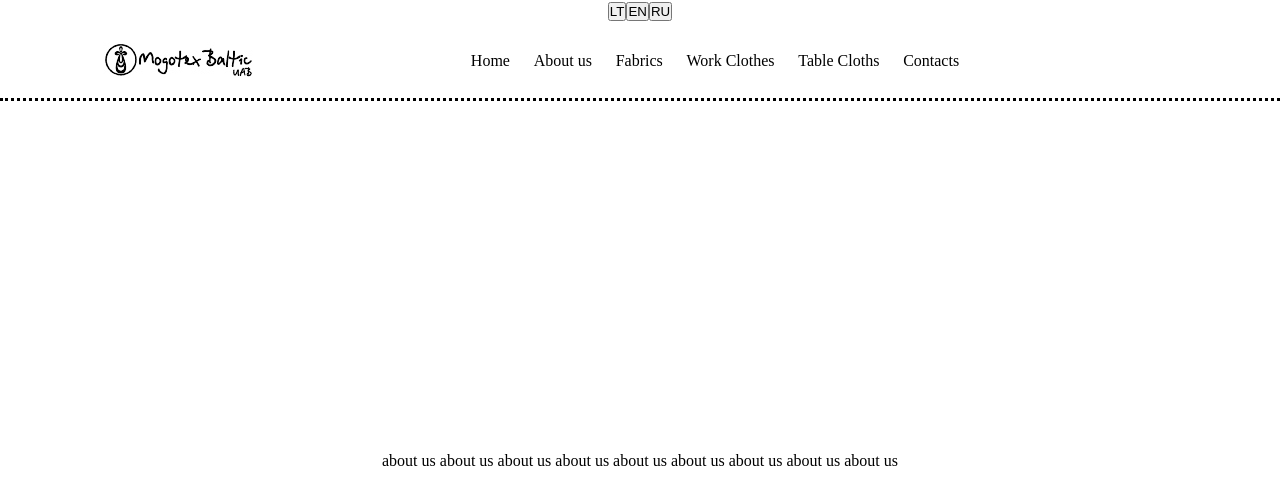
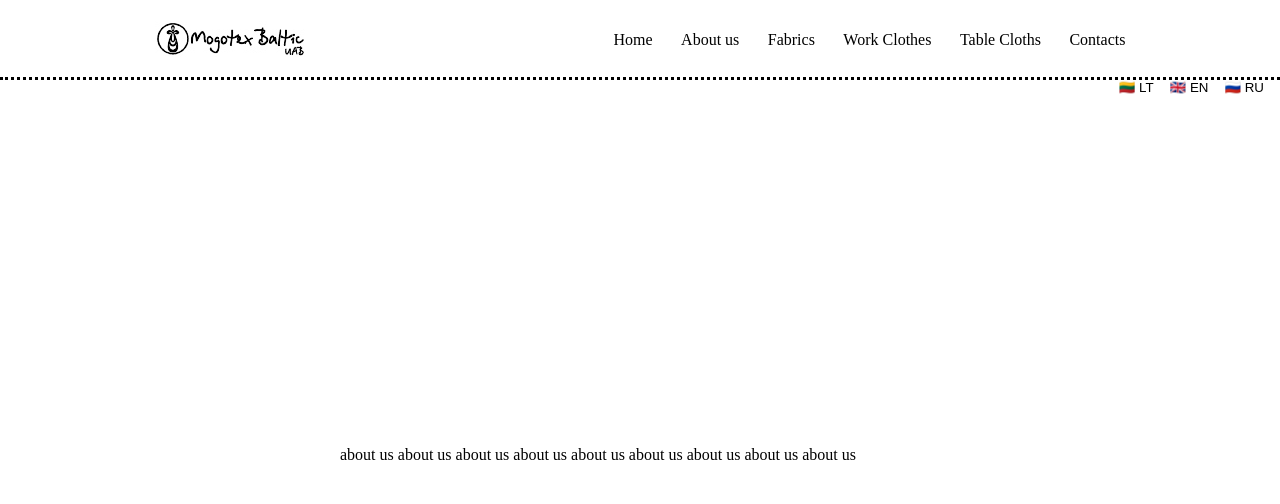
Before and after one commit to OlegBaras/mogotex, a React (Create React App) app: page /about in a window 1280 px wide. Shown: the top 504 px of the page. Built offline with nearby package versions, Linux system fonts and the light colour scheme.

Commit message:
Main translations updated, positioning bug fixed

```diff
--- a/src/App.css
+++ b/src/App.css
@@ -5,11 +5,13 @@
 }
 
 .App {
-  text-align: center;
+  display: flex;
+  flex-direction: column;
   position: relative;
 }
 
 nav {
+  /* position: relative; */
   display: flex;
   justify-content: space-around;
   align-items: center;
@@ -17,12 +19,35 @@ nav {
   background: rgb(255, 255, 255);
   color: black;
   border-bottom-style: dotted;
+  width: 100%;
+}
+
+.languageSelector {
+  position: relative;
+  display: flex;
+  /* justify-content: center; */
+  align-self: flex-end;
+}
+.languageSelector button {
+  margin-right: 1rem;
+  border: none;
+  background-color: white;
+  cursor: pointer;
+}
+.languageSelector button:focus {
+  outline: none;
+  box-shadow: none;
+}
+.languageSelector button:hover {
+  /* TO DO */
+  /* add some animation keyframes */
 }
 
 .nav-links {
   width: 40%;
+
   display: flex;
-  justify-content: space-around;
+  justify-content: space-between;
   align-items: center;
   list-style: none;
 }
@@ -68,9 +93,6 @@ nav {
 }
 
 .about {
-  background: white;
-
-  position: absolute;
   height: 90vh;
   width: 100%;
   display: flex;
--- a/src/App.js
+++ b/src/App.js
@@ -17,12 +17,15 @@ function App() {
     <Router>
       <I18nProvider locale={locale}>
         <div className="App">
+          <Nav />
           <div className="languageSelector">
-            <button onClick={() => setLocale(LOCALES.LITHUANIAN)}>LT</button>
-            <button onClick={() => setLocale(LOCALES.ENGLISH)}>EN</button>
-            <button onClick={() => setLocale(LOCALES.RUSSIAN)}>RU</button>
+            <button onClick={() => setLocale(LOCALES.LITHUANIAN)}>
+              {" "}
+              🇱🇹 LT
+            </button>
+            <button onClick={() => setLocale(LOCALES.ENGLISH)}> 🇬🇧 EN</button>
+            <button onClick={() => setLocale(LOCALES.RUSSIAN)}> 🇷🇺 RU</button>
           </div>
-          <Nav />
           <Switch>
             <Route path="/" exact component={Home} />
             <Route path="/about" component={About} />
--- a/src/components/Nav.js
+++ b/src/components/Nav.js
@@ -7,6 +7,7 @@ function Nav() {
   const navStyle = {
     color: "white",
   };
+
   return (
     <nav>
       <img src={logo} alt="" />
@@ -42,12 +43,6 @@ function Nav() {
           </li>
         </Link>
       </ul>
-      <div className="lang-menu">
-        {/* <button className="selected-language">
-          <img src="https://www.countryflags.io/gb/flat/32.png" alt=""/>
-          Lithuanian
-        </button> */}
-      </div>
     </nav>
   );
 }
--- a/src/i18n/messages/ru-RU.js
+++ b/src/i18n/messages/ru-RU.js
@@ -2,8 +2,15 @@ import { LOCALES } from "../locales";
 
 export default {
   [LOCALES.RUSSIAN]: {
-    about: "page de garde",
-    fabrics: "TISSUS",
+    about: "APIE MUS",
+    fabrics: " AUDINIAI",
+    contacts: "KONTAKTAI",
+    "nav-home": "Главная",
+    "nav-about": "О компании",
+    "nav-fabrics": "Ткани",
+    "nav-workClothes": "Для рабочей одежды и отдыха",
+    "nav-tableCloths": "Для столового белья",
+    "nav-contacts": "Контакты",
     "about-message":
       "ЗАО Моготекс Балтик основана в 2000г. Компания является представителем крупнейшего белорусского производителя текстиля ОАО Моготекс в Балтийских странах. В ассортименте предлагаемой продукции большой выбор тканей для рабочей одежды различных отраслей промышленности, строительства, медицины, отдыха, силовых структур. Кроме того предлагаем ткани для домашнего текстиля и др.",
   },
```
